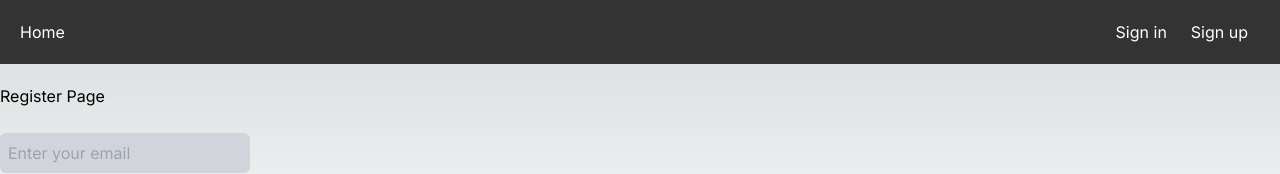
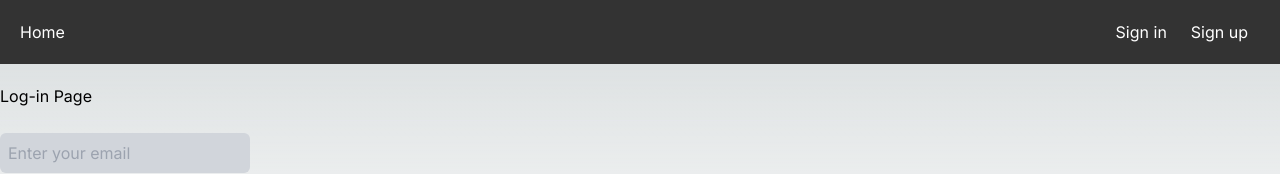
Before and after one commit to pathaninOpa/AiServices, a Next.js app in the folder ai_service/: page /login in a window 1280 px wide. Shown: the top 174 px of the page. Built offline with nearby package versions, Linux system fonts and the light colour scheme.

Commit message:
fixed header text miss spelled

```diff
--- a/ai_service/src/app/login/page.js
+++ b/ai_service/src/app/login/page.js
@@ -8,7 +8,7 @@ function LoginPage() {
     <div>
       <Navbar />
       <div className ="container mx-auto py-5">
-        <h3>Register Page</h3>
+        <h3>Log-in Page</h3>
         <hr className=" my-3" />
         <form action="">
             <input className="block bg-gray-300 p-2 my-2 rounded-md"type="email" placeholder="Enter your email" />
```
